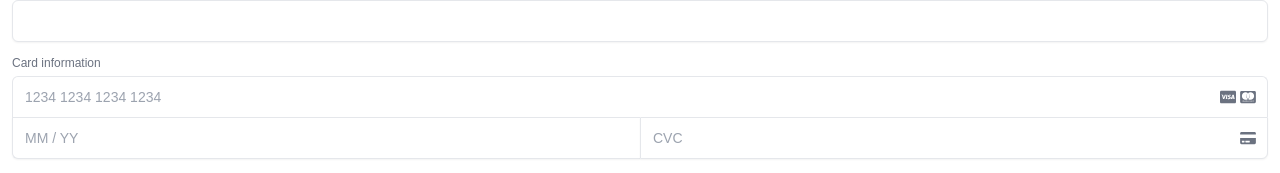
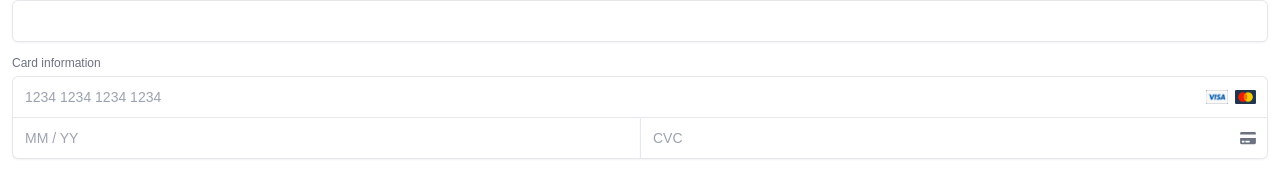
Before and after one commit to Alexin07/instaelevate, a React (Vite) app in the folder Frontend/: page / in a window 1280 px wide. Shown: the part 232-405 px from the top of the page. Built offline with nearby package versions, Linux system fonts and the light colour scheme; no server answers.

Commit message:
Update Card.jsx

```diff
--- a/Frontend/src/Card.jsx
+++ b/Frontend/src/Card.jsx
@@ -552,8 +552,16 @@ const Card = () => {
               type="text"
               name="Atm"
             />
-            <FaCcVisa className="absolute mr-8 text-gray-500 " />
-            <FaCcMastercard className="absolute h-3.5 mr-3 text-gray-500 " />
+           <img
+              className="absolute h-3.5 mr-10	"
+              src="src/assets/Img/visa.png"
+              alt=""
+            />
+            <img
+              className="absolute h-3.5 mr-3 "
+              src="src/assets/Img/mastercard.png"
+              alt=""
+            />
 
           </div>
           <div className="flex">
```
